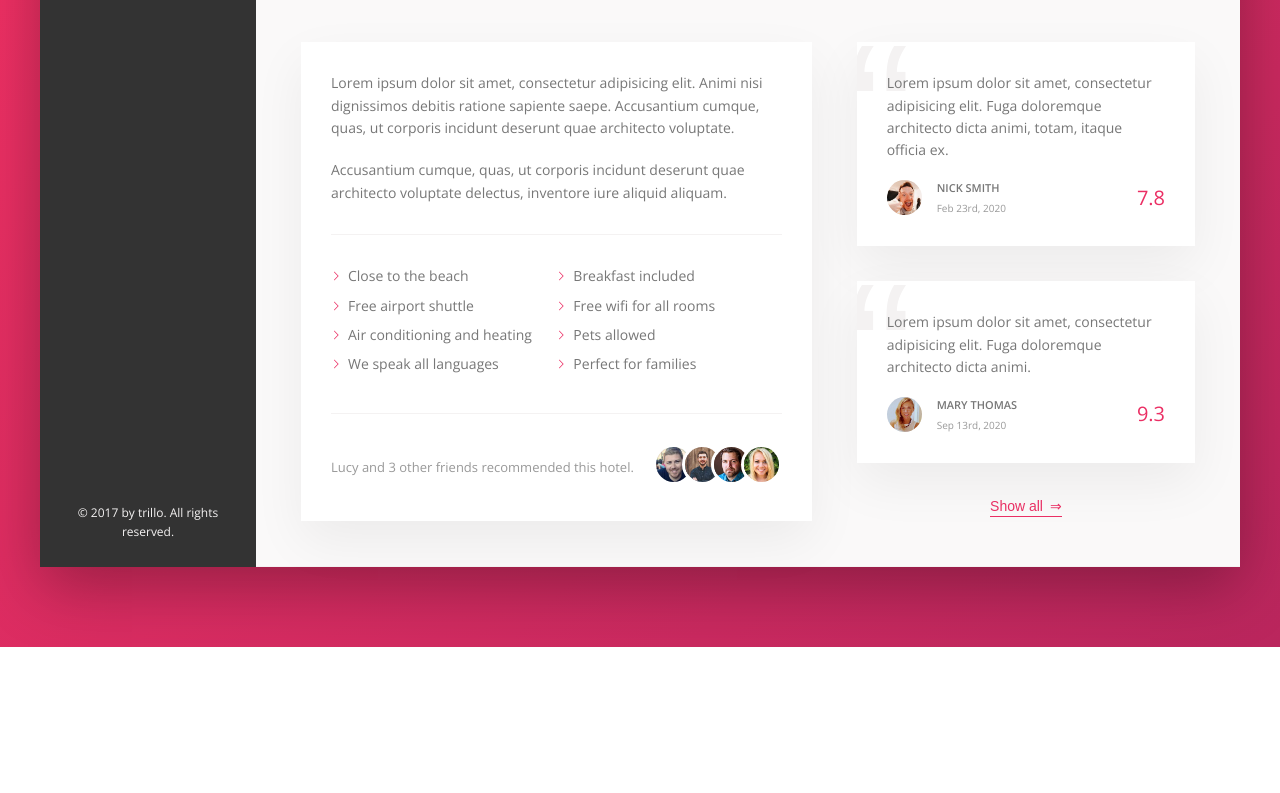
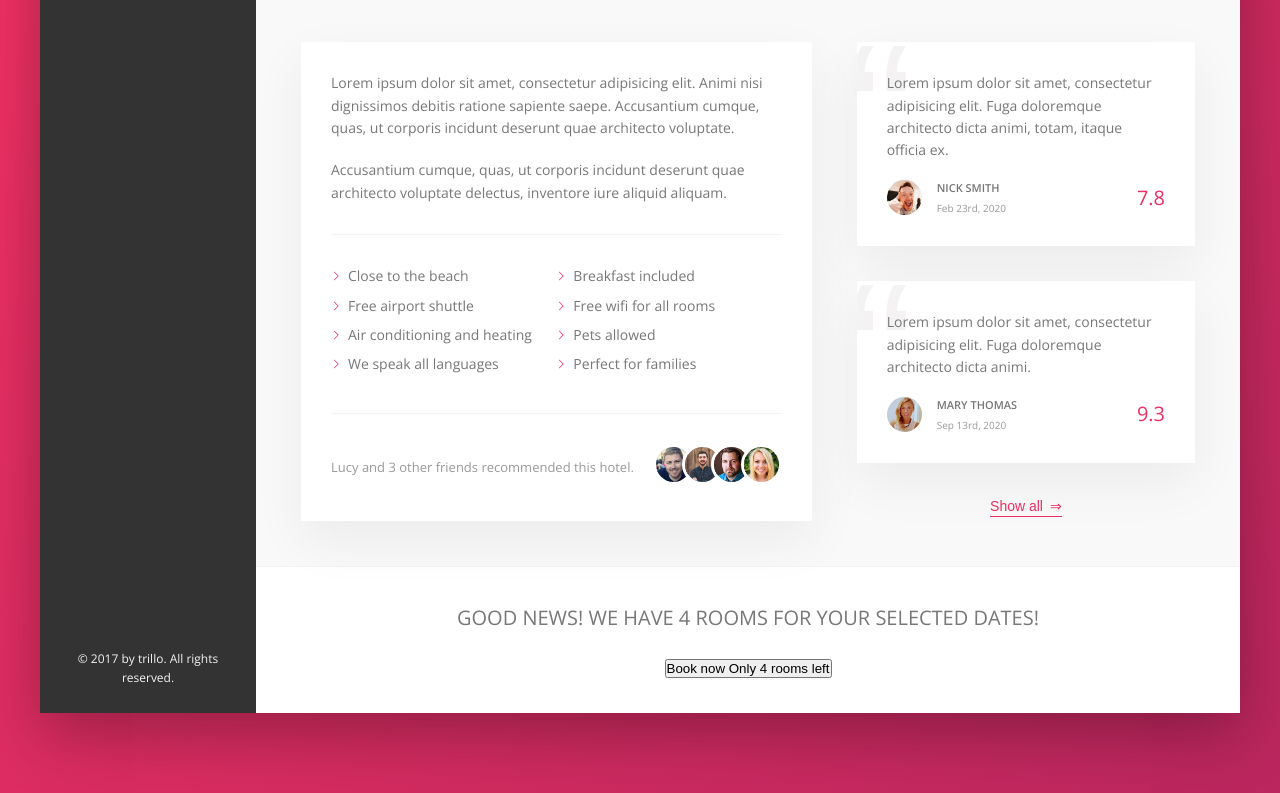
Before and after one commit to kcodegit/flex-booking, a website: page index.html in a window 1280 px wide. Shown: the part 604-1397 px from the top of the page. Before the commit the page ends 1251 px from the top, so only its background shows below. Drawn offline with nearby package versions, Linux system fonts and the light colour scheme; files that its build step writes are made by us from their sources.

Commit message:
Markup cta and add basic styling

```diff
--- a/index.html
+++ b/index.html
@@ -84,6 +84,7 @@
             &copy; 2017 by trillo. All rights reserved.
           </div>
         </nav>
+
         <main class="hotel-view">
           <!-- images -->
           <div class="gallery">
@@ -168,6 +169,7 @@
               </div>
             </div>
 
+            <!-- reviews -->
             <div class="user-reviews">
               <figure class="review">
                 <blockquote class="review__text">
@@ -201,6 +203,15 @@
               <button class="btn-inline">Show all <span>&rArr;</span></button>
             </div>
           </div>
+
+          <!-- bottom cta -->
+          <div class="cta">
+            <h2 class="cta__book-now">Good news! We have 4 rooms for your selected dates!</h2>
+            <button class="btn">
+              <span class="btn__visible">Book now</span>
+              <span class="btn__invisible">Only 4 rooms left</span>
+            </button>
+          </div>
         </main>
       </div>
     </div>
--- a/sass/_components.scss
+++ b/sass/_components.scss
@@ -436,3 +436,17 @@
     z-index: 1;
   }
 }
+
+//======================================
+// CALL TO ACTION
+.cta {
+  padding: 3.5rem 0;
+  text-align: center;
+
+  &__book-now {
+    font-size: 2rem;
+    font-weight: 300;
+    text-transform: uppercase;
+    margin-bottom: 2.5rem;
+  }
+}
```
